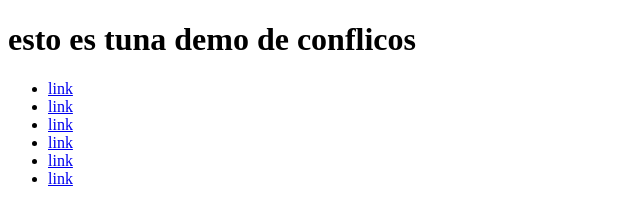
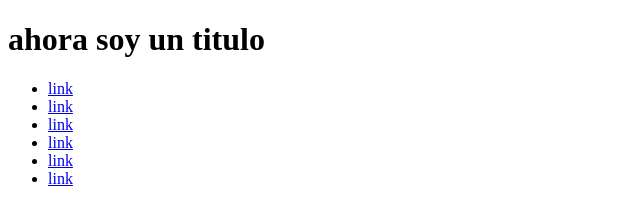
Before and after one commit to Nicozapata23/Branches, a plain HTML site: page index.html in a window 1280 px wide. Shown: the whole page, without its empty margins (0-640 px from the left). Drawn offline with Linux system fonts and the light colour scheme.

Commit message:
modifique titulo

```diff
--- a/index.html
+++ b/index.html
@@ -6,7 +6,7 @@
     <title>branches</title>
 </head>
 <body>
-    <h1>esto es tuna demo de conflicos</h1>
+    <h1>ahora soy un titulo</h1>
     <nav>
         <ul>
             <li><a href="#">link</a></li>
```
